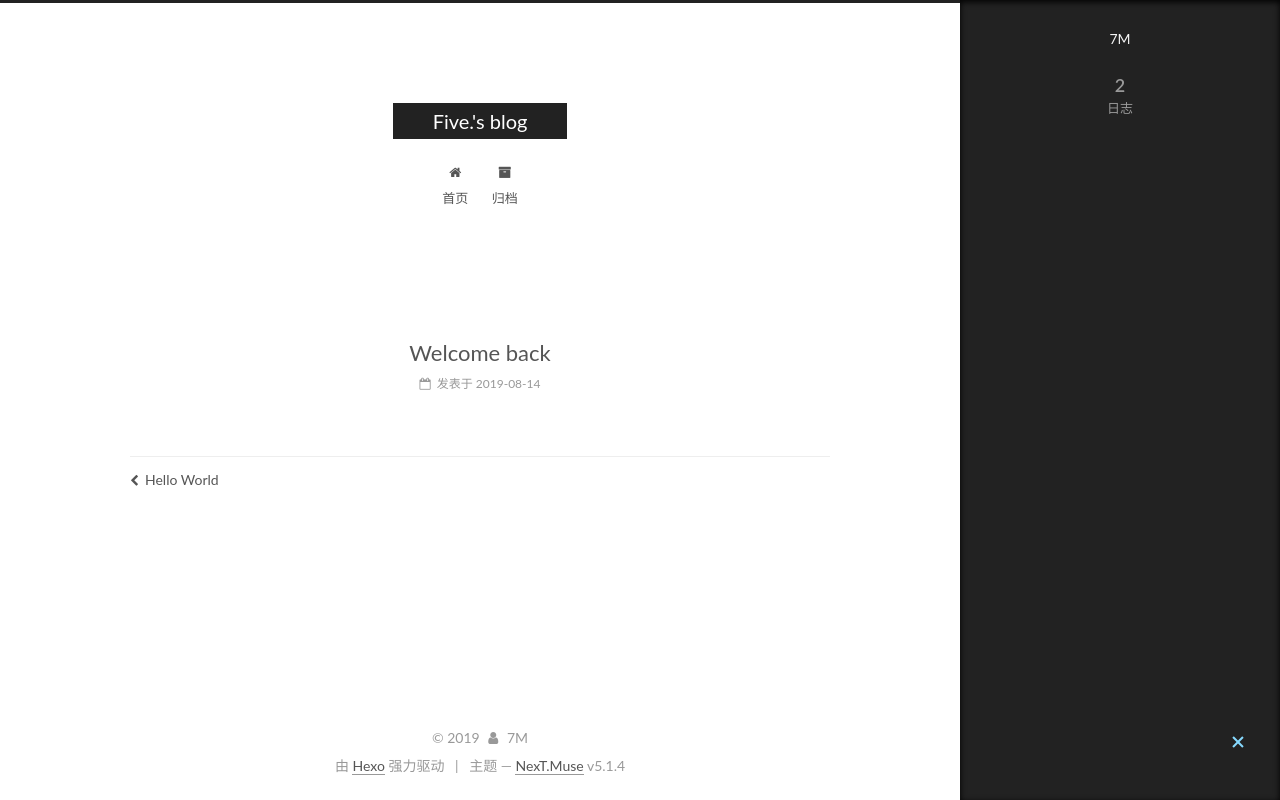
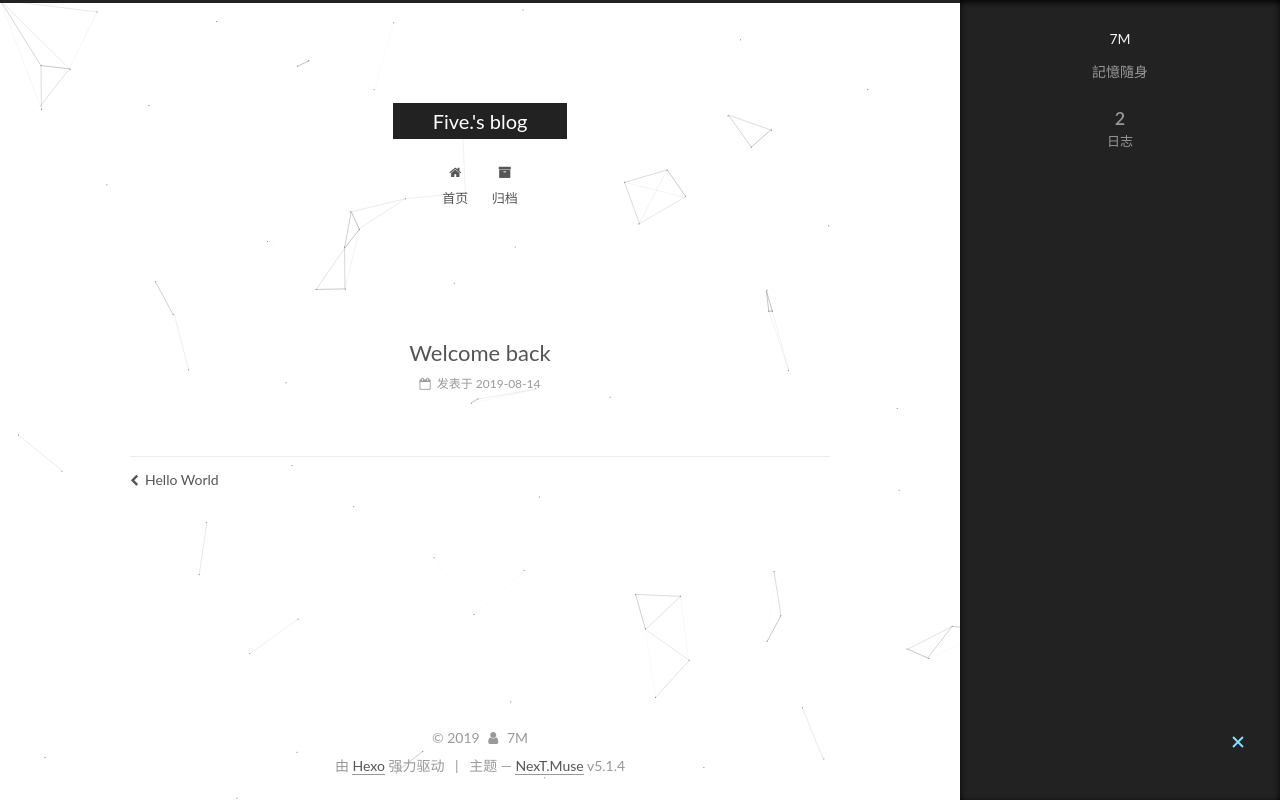
Before and after one commit to FiveWong/fivewong.github.io, a plain HTML site: page 2019/08/14/Welcome-back/index.html in a window 1280 px wide. Both pictures are taken after a click on the element 1238 px from the left and 743 px from the top of the page. Drawn offline with Linux system fonts and the light colour scheme.

Commit message:
Site updated: 2019-08-14 21:08:49

```diff
--- a/2019/08/14/Welcome-back/index.html
+++ b/2019/08/14/Welcome-back/index.html
@@ -79,14 +79,17 @@
 
 
 
+<meta name="description" content="記憶隨身">
 <meta property="og:type" content="article">
 <meta property="og:title" content="Welcome back">
 <meta property="og:url" content="https://fivewong.github.io/2019/08/14/Welcome-back/index.html">
 <meta property="og:site_name" content="Five.&#39;s blog">
+<meta property="og:description" content="記憶隨身">
 <meta property="og:locale" content="zh-Hans">
 <meta property="og:updated_time" content="2019-08-14T12:31:45.593Z">
 <meta name="twitter:card" content="summary">
 <meta name="twitter:title" content="Welcome back">
+<meta name="twitter:description" content="記憶隨身">
 
 
 
@@ -386,7 +389,7 @@
           <div class="site-author motion-element" itemprop="author" itemscope itemtype="http://schema.org/Person">
 
               <p class="site-author-name" itemprop="name">7M</p>
-              <p class="site-description motion-element" itemprop="description"></p>
+              <p class="site-description motion-element" itemprop="description">記憶隨身</p>
           </div>
 
           <nav class="site-state motion-element">
@@ -514,6 +517,8 @@
 
 
 
+
+
     <script type="text/javascript" src="/lib/jquery/index.js?v=2.1.3"></script>
 
 
@@ -540,6 +545,11 @@
 
 
     <script type="text/javascript" src="/lib/fancybox/source/jquery.fancybox.pack.js?v=2.1.5"></script>
+
+
+
+
+    <script type="text/javascript" src="/lib/canvas-nest/canvas-nest.min.js"></script>
 
 
 
```
Also changed, not shown: 2019/08/14/hello-world/index.html (+8 -1 lines), archives/2019/08/index.html (+11 -1 lines), archives/2019/index.html (+11 -1 lines), archives/index.html (+11 -1 lines), index.html (+11 -1 lines).
